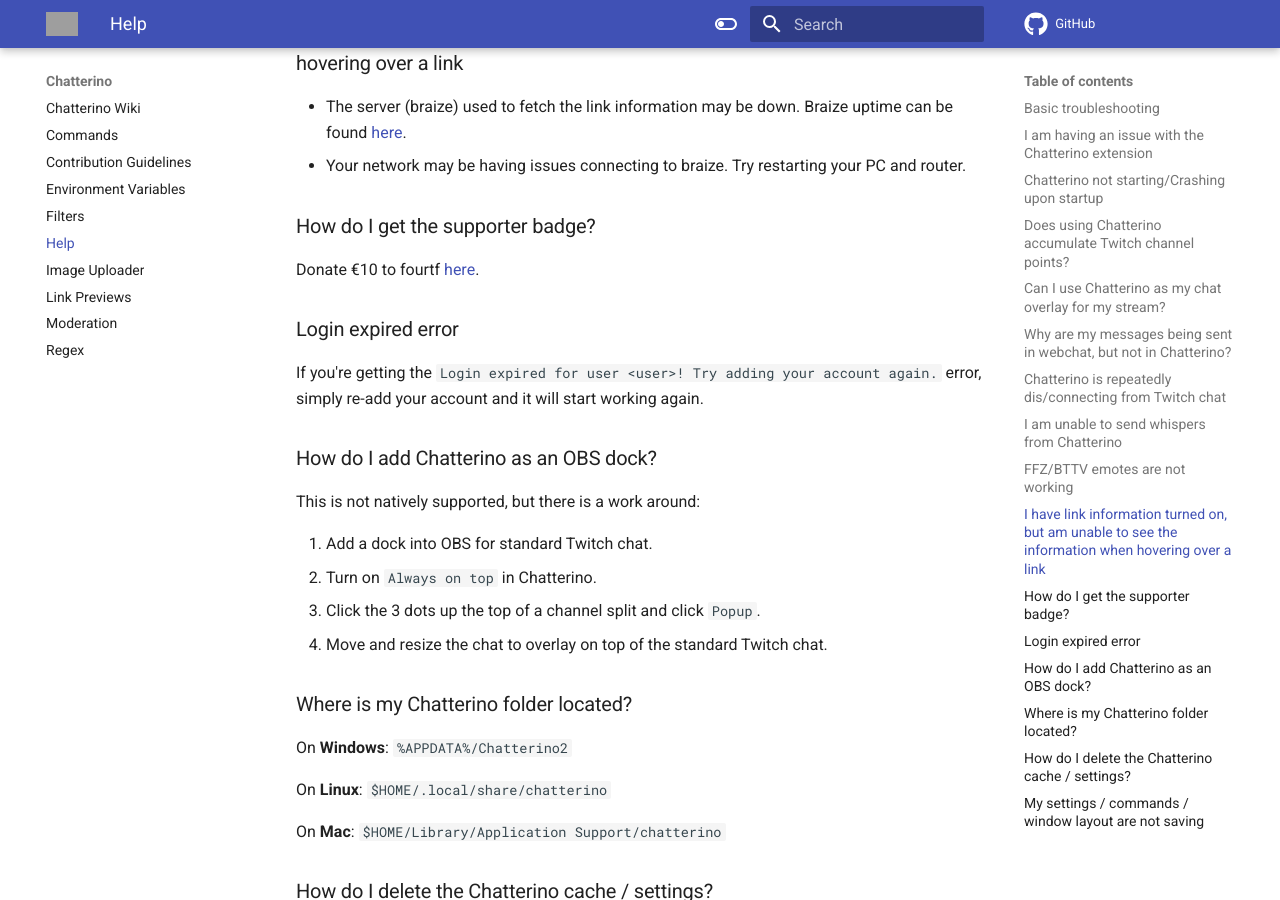
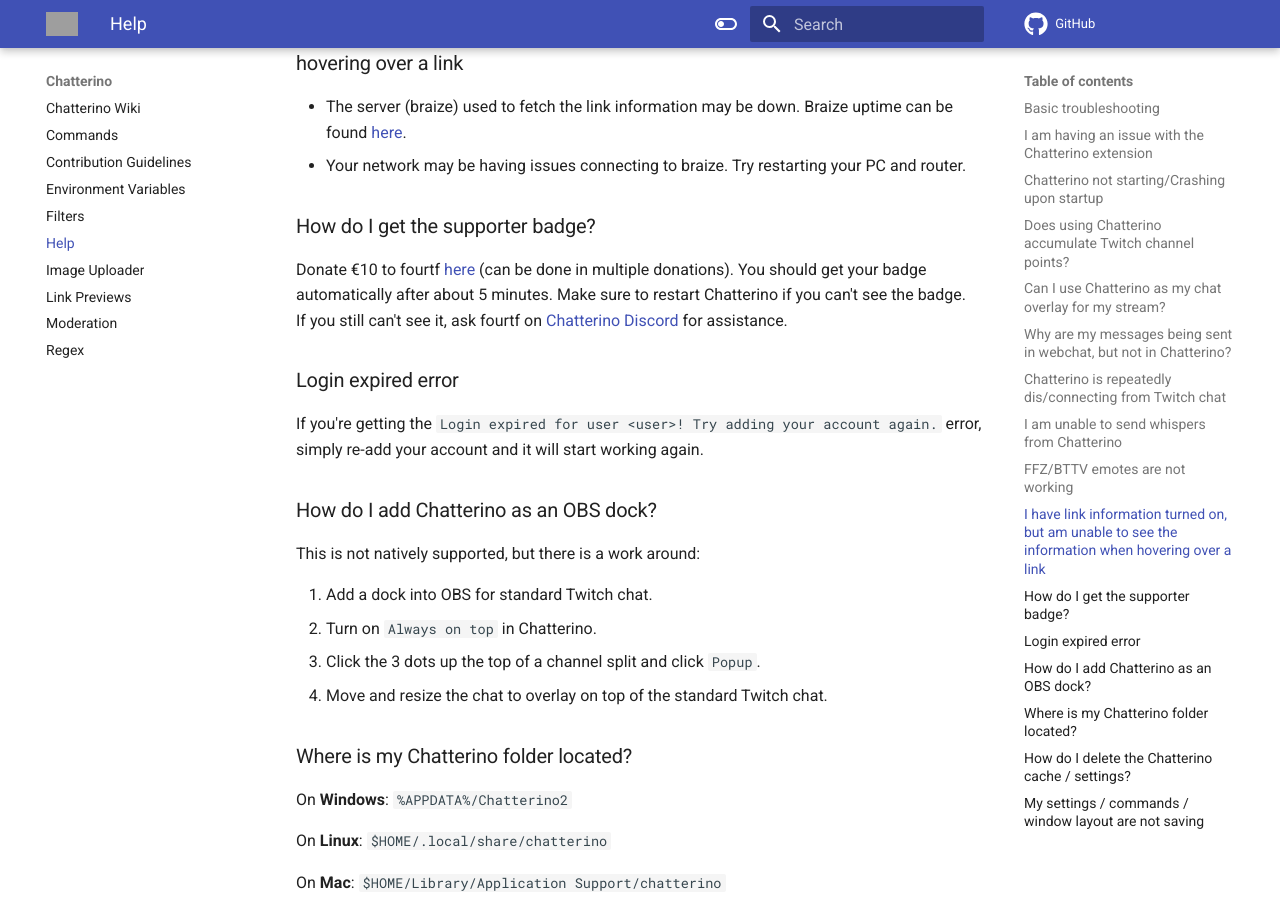
Before and after one commit to Chatterino/wiki, an MkDocs documentation site: the page built from docs/Help.md, in a window 1280 px wide and 900 px high, scrolled down 2257 px. Built offline with MkDocs 1.6.1 and Material for MkDocs 9.7.7, drawn with Linux system fonts in a browser that asks for light colours; comment, search, counter and statistics services are not loaded; grey boxes are pictures that could not be loaded.

Commit message:
Added information about chatterino supporter badge (#61)
* Added information about chatterino supporter badge

* Corrected entry according to 4tf's feedback

* Added information about multiple donations

```diff
--- a/docs/Help.md
+++ b/docs/Help.md
@@ -59,7 +59,8 @@
 - Your network may be having issues connecting to braize. Try restarting your PC and router.
 
 ### How do I get the supporter badge?
-Donate €10 to fourtf [here](https://streamelements.com/fourtf/tip).
+Donate €10 to fourtf [here](https://streamelements.com/fourtf/tip) (can be done in multiple donations). You should get your badge automatically after about 5 minutes. Make sure to restart Chatterino if you can't see the badge.
+If you still can't see it, ask fourtf on [Chatterino Discord](https://discord.gg/3vmJRwy) for assistance.
 
 ### Login expired error
 If you're getting the `Login expired for user <user>! Try adding your account again.` error, simply re-add your account and it will start working again.
```
